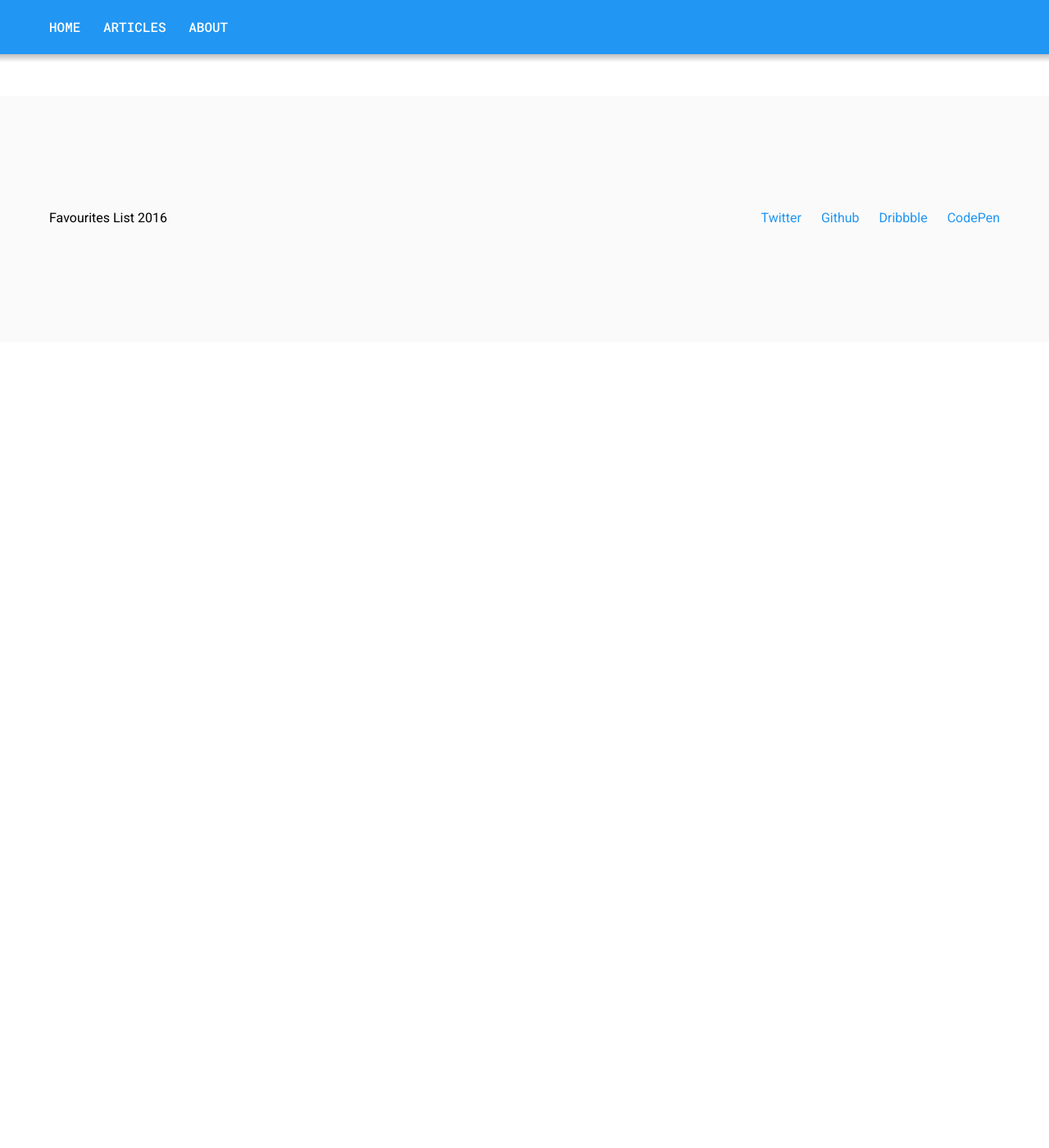
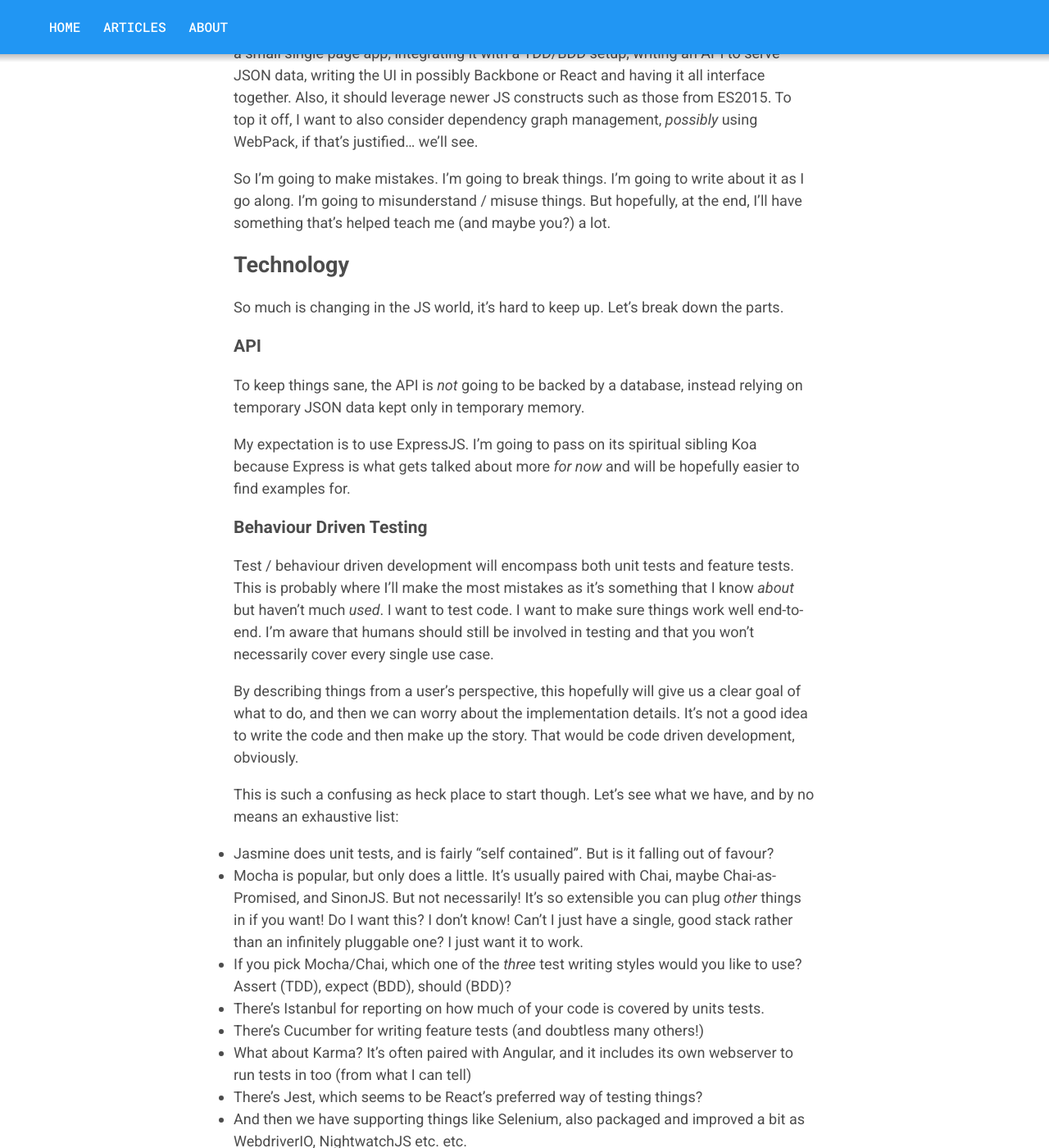
Before and after one commit to mikehdt/favourites-list, a Jekyll site: the page built from _posts/2016-02-22-welcome-to-jekyll.markdown, in a window 1280 px wide and 1400 px high, scrolled down 413 px. Shown: the whole window at 82% size. Built offline with Jekyll 4.4.1, drawn with Linux system fonts in a browser that asks for light colours; before the commit the page ends 900 px from its top, so only the background shows below that; some of the changed text lies outside the part shown.

Commit message:
Add first draft of first post, remove about for now

```diff
--- a/_pages/about.markdown
+++ /dev/null
@@ -1,6 +0,0 @@
----
-layout: page
-title: About
-permalink: /about/
----
-Fun :)
--- a/_posts/2016-02-22-welcome-to-jekyll.markdown
+++ b/_posts/2016-02-22-welcome-to-jekyll.markdown
@@ -1,10 +1,70 @@
 ---
 layout: post
-title:  "A start"
+title:  "Project goals"
 date:   2016-02-22 19:40:45 +1100
 categories: start
 ---
 
-# This is the beginning
+# Day 0 - The beginning
 
-More to come
+There is a lot of stuff to learn when it comes to modern JavaScript stacks. Here I am going to document my experiences in pulling together a NodeJS-based stack for serving a small single page app, integrating it with a TDD/BDD setup, writing an API to serve JSON data, writing the UI in possibly Backbone or React and having it all interface together. Also, it should leverage newer JS constructs such as those from ES2015. To top it off, I want to also consider dependency graph management, _possibly_ using WebPack, if that's justified... we'll see.
+
+So I'm going to make mistakes. I'm going to break things. I'm going to write about it as I go along. I'm going to misunderstand / misuse things. But hopefully, at the end, I'll have something that's helped teach me (and maybe you?) a lot.
+
+## Technology
+
+So much is changing in the JS world, it's hard to keep up. Let's break down the parts.
+
+### API
+
+To keep things sane, the API is _not_ going to be backed by a database, instead relying on temporary JSON data kept only in temporary memory.
+
+My expectation is to use ExpressJS. I'm going to pass on its spiritual sibling Koa because Express is what gets talked about more _for now_ and will be hopefully easier to find examples for.
+
+### Behaviour Driven Testing
+
+Test / behaviour driven development will encompass both unit tests and feature tests. This is probably where I'll make the most mistakes as it's something that I know _about_ but haven't much _used_. I want to test code. I want to make sure things work well end-to-end. I'm aware that humans should still be involved in testing and that you won't necessarily cover every single use case.
+
+By describing things from a user's perspective, this hopefully will give us a clear goal of what to do, and then we can worry about the implementation details. It's not a good idea to write the code and then make up the story. That would be code driven development, obviously.
+
+This is such a confusing as heck place to start though. Let's see what we have, and by no means an exhaustive list:
+
+* Jasmine does unit tests, and is fairly "self contained". But is it falling out of favour?
+* Mocha is popular, but only does a little. It's usually paired with Chai, maybe Chai-as-Promised, and SinonJS. But not necessarily! It's so extensible you can plug _other_ things in if you want! Do I want this? I don't know! Can't I just have a single, good stack rather than an infinitely pluggable one? I just want it to work.
+* If you pick Mocha/Chai, which one of the _three_ test writing styles would you like to use? Assert (TDD), expect (BDD), should (BDD)?
+* There's Istanbul for reporting on how much of your code is covered by units tests.
+* There's Cucumber for writing feature tests (and doubtless many others!)
+* What about Karma? It's often paired with Angular, and it includes its own webserver to run tests in too (from what I can tell)
+* There's Jest, which seems to be React's preferred way of testing things?
+* And then we have supporting things like Selenium, also packaged and improved a bit as WebdriverIO, NightwatchJS etc. etc.
+* Online continuous integration services such as TravisCI also exist, but I'm going to pass them by for now
+
+Selenium, used to control a "live" browser (such as Chrome or Firefox, or a headless one like PhantomJS) is a bit of a pain as it runs using Java. I've found in my research it can be quite flaky, but let's hope we can step past it. WebdriverIO seems like a nicer wrapper around Selenium that makes it a bit friendlier to use.
+
+Frankly, I just wish it was easier in general to just be able to _pick things_. So as a first step, which one would you choose? It's not just a case of picking one, you have to mix them all for varying reasons.
+
+I did find one setup which looks really promising: [https://github.com/xolvio/chimp](Chimp by Xolv.io). It combines Mocha/Chai and Cucumber together, and runs things using WebdriverIO. The devs seem quite active, which is always a plus.
+
+...I might also just mention Supertest here as well, which seems to be good for testing API calls. Do I need to use it for that? Will one of those many previous packages do it, or is it needed?
+
+### Framework
+
+I have the most familiarity with Backbone/Marionette which are (at least in the former case) pretty "hands off". Marionette adds a bit more opinionated design to its systems, and adds some useful structural helpers. Plus Backbone Radio is kinda nice for talking between things.
+
+I am tempted to look at using React though. I've been dabbling a little with it, and whilst it does things quite differently in places (JSX takes some getting used to!), it seems quite useful. Also, it's kinda _trendy_.
+
+It might be that I end up doing both.
+
+### Build system
+
+I used to use Grunt, but it seems to be stalled for a long time, and it's slow. Thus I'm tossing up between Gulp and Webpack. In typical "plug everything into everything!" fashion, you can also use Webpack _with_ Gulp. And Webpack can run its own server too, or you could just use Express? Or maybe if we chose Karma we could use its server? Gah! Again, so many options!
+
+I could just keep things simple and rely on ES2015's structure but reading about it, seems like it has some shortcomings? I'm not sure about going down an AMD/UMD route, and maybe not CommonJS. When HTTP/2 becomes commonplace, that might change best practice for packaging things? _Again,_ so many options!
+
+### UI
+
+This is easy. Sass (using libsass for speed, Ruby Sass used to have the features, but now it's at parity libsass is the superior option), and all my standard front end stuff. Autoprefixer, CSSnano, etc., I'm not really worried about this part of the setup.
+
+## First steps
+
+Given I'm most settled on ExpressJS, it probably makes sense to tackle the API first. I'd like to be able to get something done without being stalled/paralysed by indecision on some of the other technology choices. But let's keep them in the back of the mind whilst tackling the API.
```
Also changed, not shown: about.md (deleted, +0 -15 lines).
